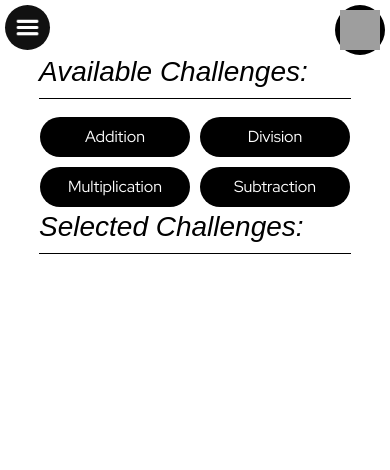
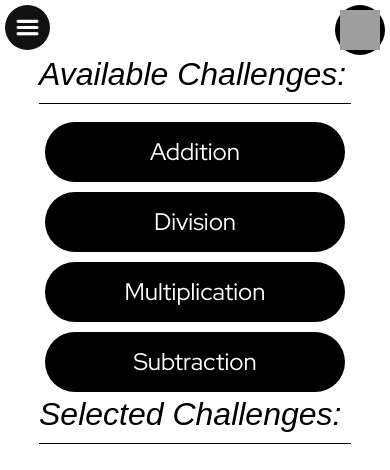
Before and after one commit to CoderTofu/PriMath, a React (Create React App) app: page /challenges in a window 390 px wide. Shown: the top 470 px of the page. Built offline with nearby package versions, Linux system fonts and the light colour scheme; grey boxes are pictures that could not be loaded; a web font is replaced by a local one.

Commit message:
mobile update challenge page

```diff
--- a/src/css/page-css/challenges.css
+++ b/src/css/page-css/challenges.css
@@ -402,23 +402,31 @@
         font-size: 35px;
     }
 
+    .available-btn-container {
+        grid-template-columns: auto;
+    }
+
     .available-btn {
         height: 50px;
-        width: 200px;
+        width: 350px;
         font-size: 20px;
     }
 
+    .selected-btn-container {
+        grid-template-columns: auto;
+    }
+
     .selected-btn {
-        height: 50px;
-        width: 200px;
-        font-size: 12px;
+        height: 60px;
+        width: 300px;
+        font-size: 21px;
     }
 
     .util-btn button {
         height: 20px;
-        width: 20px;
+        width: 45px;
         padding: 0.2rem 1.2rem;
-        font-size: 7px;
+        font-size: 11px;
     }
 
     .edit-input-container {
@@ -439,11 +447,11 @@
     }
 
     .edit-problems h3 {
-        font-size: 1rem;
+        font-size: 1.2rem;
     }
 
     .problem-list {
-        font-size: 0.8rem;
+        font-size: 1rem;
         padding-left: 1.6rem;
     }
 }
@@ -463,49 +471,49 @@
     }
 
     .content-header {
-        font-size: 28px;
+        font-size: 32px;
     }
 
     .available-btn {
-        height: 40px;
-        width: 150px;
-        font-size: 16px;
+        height: 60px;
+        width: 300px;
+        font-size: 24px;
     }
 
     .selected-btn {
-        height: 40px;
-        width: 150px;
-        font-size: 10px;
+        height: 60px;
+        width: 250px;
+        font-size: 18px;
         padding: 1rem 1rem;
     }
 
     .util-btn button {
-        height: 15px;
-        width: 12px;
+        height: 25px;
+        width: 45px;
         padding: 0.1rem 0.8rem;
-        font-size: 5px;
+        font-size: 12px;
     }
 
     .selected-type {
+        font-size: 2rem;
+    }
+
+    .label-input {
+        font-size: 1.2rem;
+    }
+
+    .num-input {
+        width: 5rem;
+        height: 1.5rem;
+        font-size: 0.9rem;
+    }
+
+    .edit-problems h3 {
         font-size: 1.5rem;
     }
 
-    .label-input {
-        font-size: 0.7rem;
+    .problem-list {
+        font-size: 0.8rem;
+        padding-left: 1.2rem;
     }
-
-    .num-input {
-        width: 3rem;
-        height: 1.5rem;
-        font-size: 0.5rem;
-    }
-
-        .edit-problems h3 {
-            font-size: 0.8rem;
-        }
-
-        .problem-list {
-            font-size: 0.6rem;
-            padding-left: 1.2rem;
-        }
 }
```
